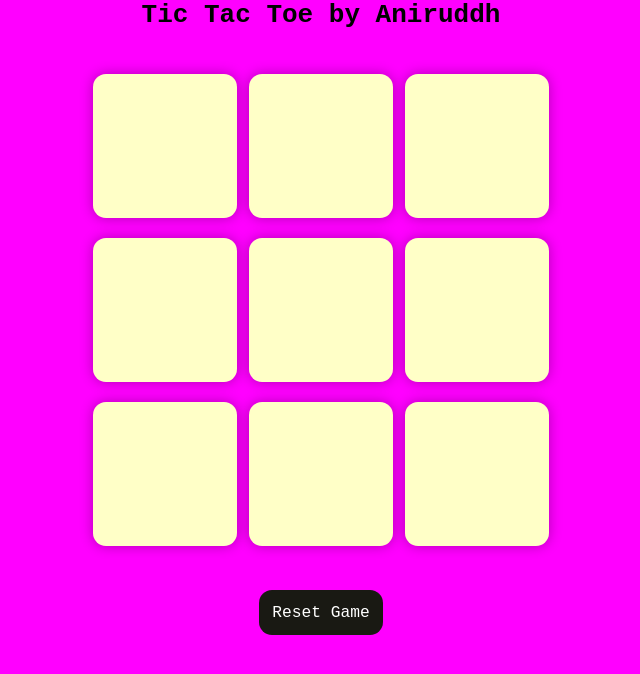
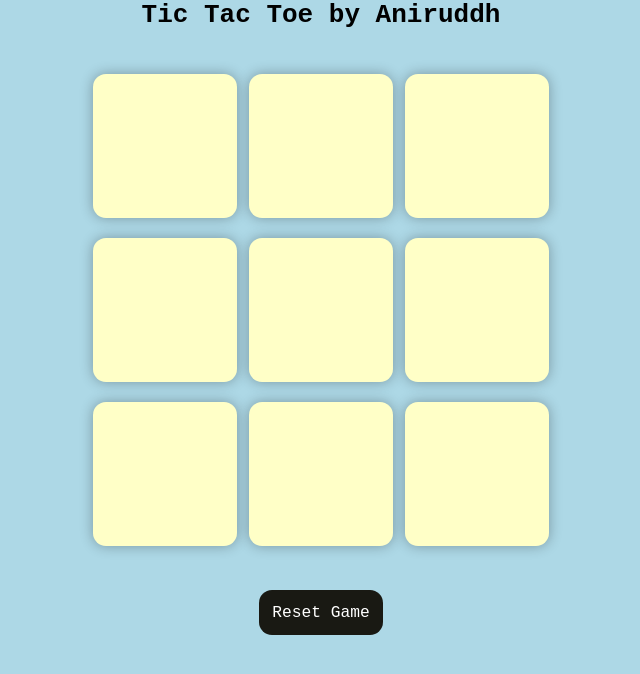
Before and after one commit to Aniruddh-web/Aniruddh-dev, a plain HTML site: page index.html in a window 1280 px wide. Shown: the whole page, without its empty margins (319-959 px from the left). Drawn offline with Linux system fonts and the light colour scheme.

Commit message:
Update style.css

```diff
--- a/style.css
+++ b/style.css
@@ -5,7 +5,7 @@
 }
 
 body {
-  background-color: #ff00ff;
+  background-color: #ADD8E6;
   text-align: center;
 }
 
```
